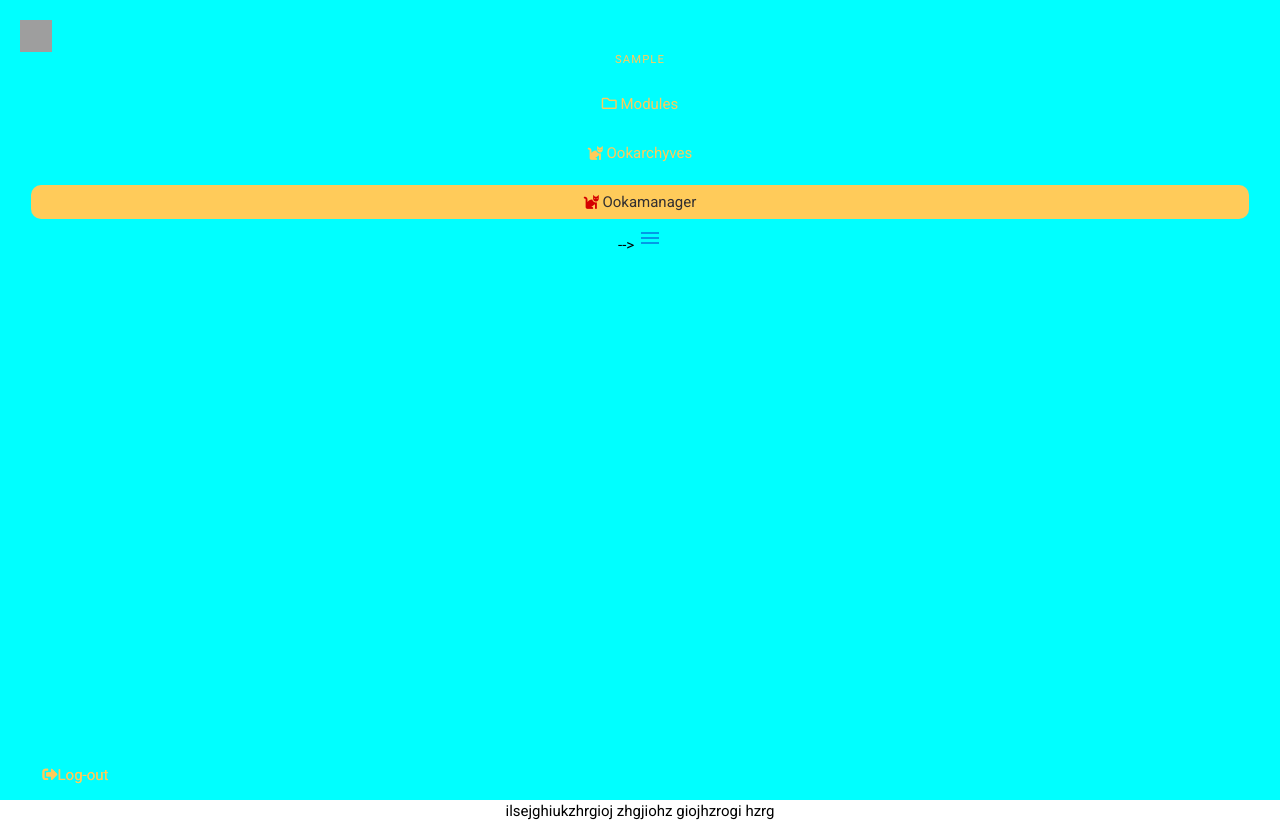
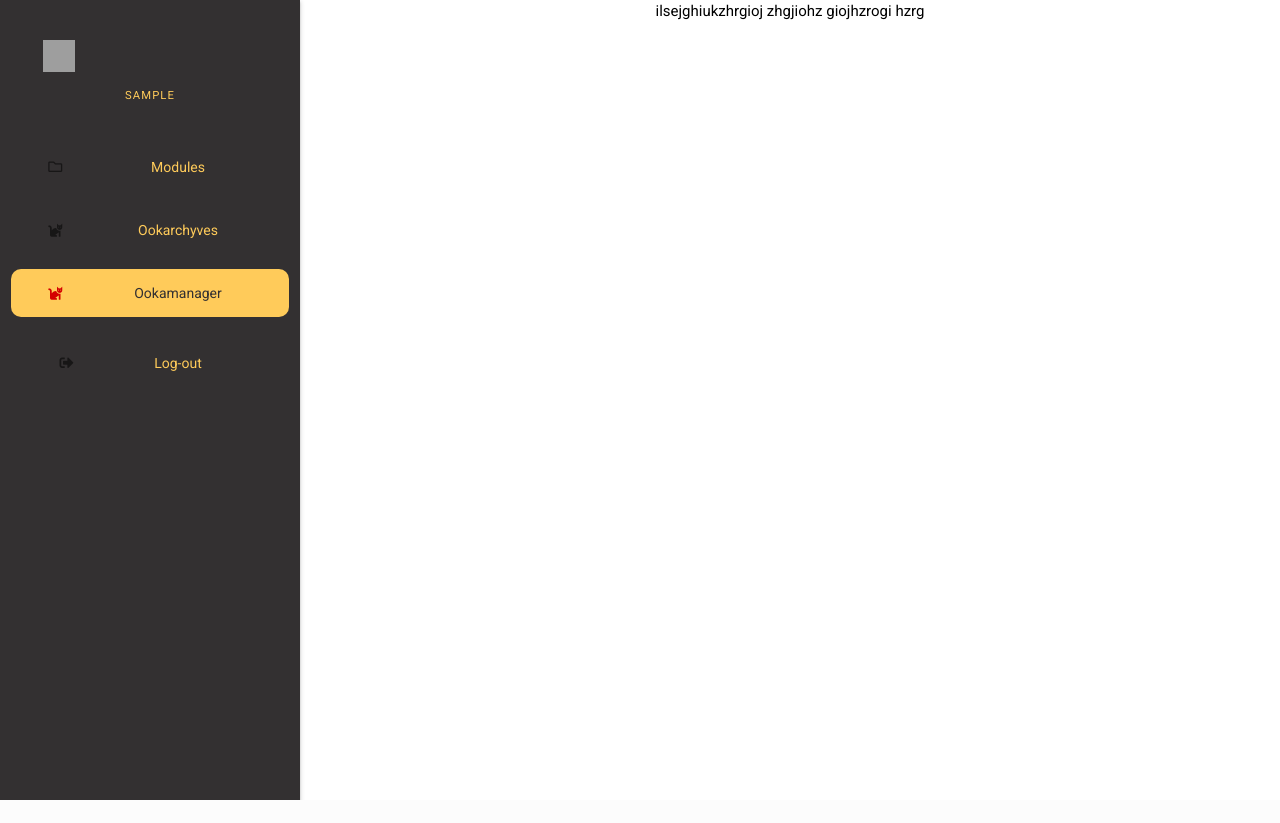
Before and after one commit to MmeOokamy/super-potatoes, a Flask app: page /ookamanager/ in a window 1280 px wide. After the commit the page ends 800 px from the top, so only its background shows below. Run offline with Flask 2, Linux system fonts and the light colour scheme; the visitor is signed in with stand-in values (Sample User, id 1); data comes from the database, SQL or seed files in the repository; some libraries are stand-ins or nearby versions; grey boxes are pictures that could not be loaded.

Commit message:
ça continue

```diff
--- a/App/static/css/style.css
+++ b/App/static/css/style.css
@@ -71,7 +71,7 @@ body {
 
 #sidenav {
   background-color: var(--bgMenu);
-  position: sticky;
+  /* position: sticky;
   display: inline-block;
   vertical-align: top;
   max-height: 100vh;
@@ -80,7 +80,7 @@ body {
   top: 0;
   bottom: 0;
   padding: 20px;
-  margin: 0;
+  margin: 0; */
 }
 
 #sidenav .is-active {
@@ -301,9 +301,15 @@ body {
 * Block
 *
 ********************/
-#block-body {
+main {
   width: auto;
+  padding-left: 300px;
 }
+
+/* .is-active {
+  background-color: var(--textMenu);
+  color: var(--bgMenu);
+} */
 
 /********************
 * Page Login
--- a/App/static/js/ookaScript.js
+++ b/App/static/js/ookaScript.js
@@ -132,7 +132,7 @@ $('#expand-all-section').on("click", function () {
 
 
 $(document).ready(function(){
-   $('.sidenav').sidenav();
+   $('.sidenav').sidenav().open();
 
    // Cr�ation d'un tableau avec toutes les ventilations
    $(".label-search").each(function () {
--- a/App/templates/base.html
+++ b/App/templates/base.html
@@ -26,44 +26,15 @@
 
 <body id="ooka-body">
     {% if request.endpoint != 'auth_bp.login' %}
-        <div id="sidenav" class="" style="background-color: aqua;">
-            <!-- {% include 'navigation.html' %} -->
-            <ul id="slide-out" class="sidenav">
-                <li><div class="user-view">
-                    <p class="menu-label" style="color: var(--textMenu) !important;">
-                        {% if current_user %}
-                            <img class="image is-32x32 is-rounded" src="{{ url_for('static', filename='img/OokaLogo.svg') }}">
-                            {{current_user}}
-                        {% endif %}
-                    </p>
-
-                </div></li>
-                {% if current_user.check_statue %}{{current_user.check_statue}}{% endif %}
-                <li><a class=" {% if menu_active == 'Modules' %} is-active{% endif %}" href="{{ url_for('module') }}"><i class="far fa-folder"></i> Modules</a></li>
-                <li><a class=" {% if menu_active == 'Ookarchyves' %} is-active{% endif %}" href="{{ url_for('ookarchyves.oa_index') }}"><i class="fas fa-cat"></i> Ookarchyves</a></li>
-                <li><a class=" {% if menu_active == 'Ookamanager' %} is-active{% endif %}" href="{{ url_for('ookamanager.om_index') }}"><i class="fas fa-cat"></i> Ookamanager</a></li>
-
-                <li><a href="#!"><i class="material-icons">cloud</i>First Link With Icon</a></li>
-                <li><a href="#!">Second Link</a></li>
-                <li><div class="divider"></div></li>
-                <li><a class="subheader">Subheader</a></li>
-                <li><a class="waves-effect" href="#!">Third Link With Waves</a></li>
-            </ul>
-              <ul class="menu-list ver-bot">
-                  {% if current_user.fuul_powaa() %}
-                  <li><a class="item {% if menu_active == 'Params' %} is-active{% endif %}" href="{{ url_for('params.params') }}"><i class="fas fa-users-cog"></i> Parametrage</a></li>
-                  {% endif %}
-                  <li><a class="item" href="{{ url_for('logout') }}"><i class="fas fa-sign-out-alt"></i>Log-out</a></li>
-                </ul>
-                <a href="#" data-target="slide-out" class="sidenav-trigger"><i class="material-icons">menu</i></a>
-
-        </div>
+        {% include 'navigation.html' %}
     {% endif %}
 
-    <div id="main" class="" >
-        {% block topbar %}{% endblock %}
-        {% block body %}{% endblock %}
-    </div>
+    <main>
+        <div class="container" >
+            {% block topbar %}{% endblock %}
+            {% block body %}{% endblock %}
+        </div>
+    </main>
 
 
     <!-- partie script -->
--- a/App/templates/navigation.html
+++ b/App/templates/navigation.html
@@ -1,21 +1,26 @@
-<!-- menu -->
-<aside class="menu">
+<ul id="sidenav" class="sidenav sidenav-fixed">
+    <li><div class="user-view">
         <p class="menu-label" style="color: var(--textMenu) !important;">
             {% if current_user %}
                 <img class="image is-32x32 is-rounded" src="{{ url_for('static', filename='img/OokaLogo.svg') }}">
                 {{current_user}}
             {% endif %}
         </p>
-    <ul class="menu-list ">
+
+    </div></li>
     {% if current_user.check_statue %}{{current_user.check_statue}}{% endif %}
-        <li><a class="item {% if menu_active == 'Modules' %} is-active{% endif %}" href="{{ url_for('module') }}"><i class="far fa-folder"></i> Modules</a></li>
-        <li><a class="item {% if menu_active == 'Ookarchyves' %} is-active{% endif %}" href="{{ url_for('ookarchyves.oa_index') }}"><i class="fas fa-cat"></i> Ookarchyves</a></li>
-        <li><a class="item {% if menu_active == 'Ookamanager' %} is-active{% endif %}" href="{{ url_for('ookamanager.om_index') }}"><i class="fas fa-cat"></i> Ookamanager</a></li>
-    </ul>
-    <ul class="menu-list ver-bot">
+    <li><a class=" {% if menu_active == 'Modules' %} is-active{% endif %}" href="{{ url_for('module') }}"><i class="far fa-folder"></i> Modules</a></li>
+    <li><a class=" {% if menu_active == 'Ookarchyves' %} is-active{% endif %}" href="{{ url_for('ookarchyves.oa_index') }}"><i class="fas fa-cat"></i> Ookarchyves</a></li>
+    <li><a class=" {% if menu_active == 'Ookamanager' %} is-active{% endif %}" href="{{ url_for('ookamanager.om_index') }}"><i class="fas fa-cat"></i> Ookamanager</a></li>
+
+    <li>
+        <div>
+            <ul >
                 {% if current_user.fuul_powaa() %}
                 <li><a class="item {% if menu_active == 'Params' %} is-active{% endif %}" href="{{ url_for('params.params') }}"><i class="fas fa-users-cog"></i> Parametrage</a></li>
                 {% endif %}
                 <li><a class="item" href="{{ url_for('logout') }}"><i class="fas fa-sign-out-alt"></i>Log-out</a></li>
                 </ul>
-</aside>
+        </div>
+    </li>
+</ul>
```
Also changed, not shown: App/static/css/auth.css (deleted, +0 -16 lines), App/templates/auth/login.jinja2 (+20 -8 lines). Lines whose indentation alone changed are shown as unchanged.
